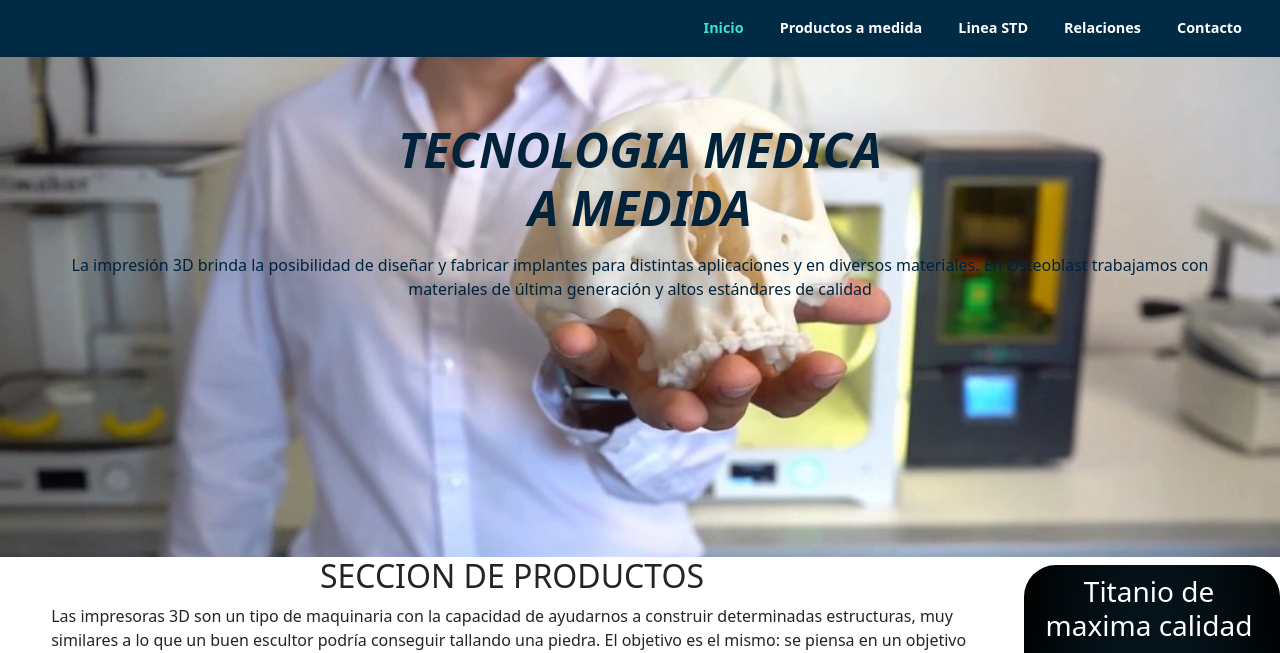
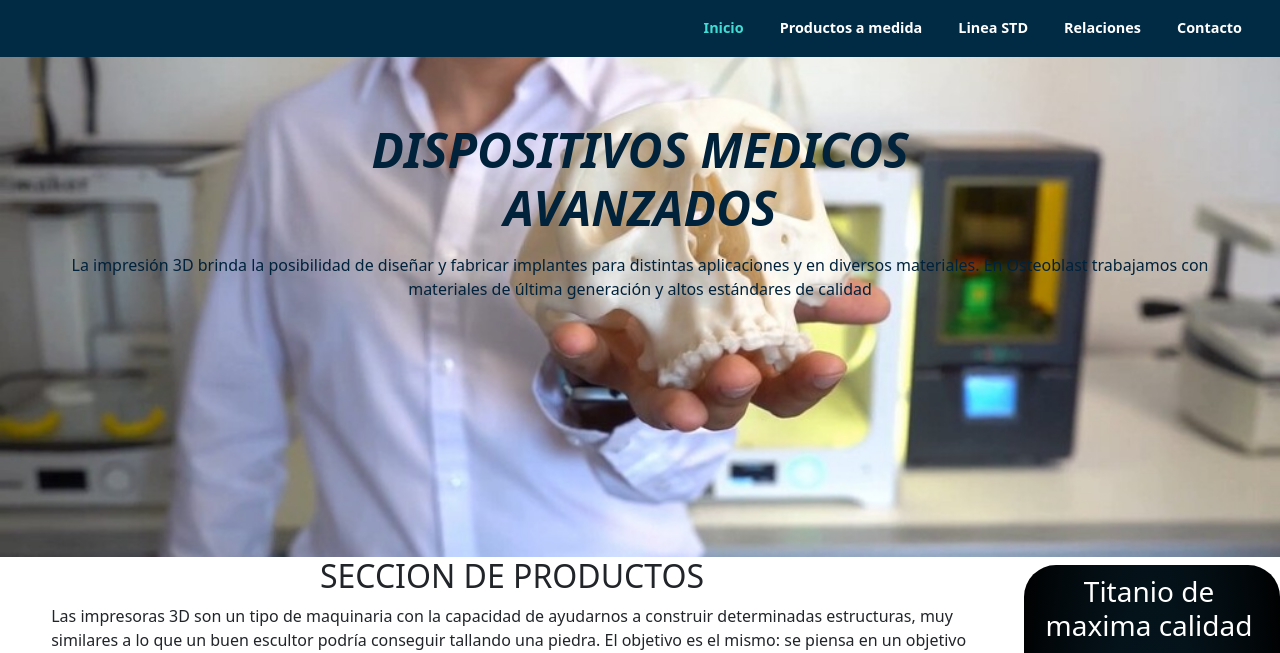
Before and after one commit to sebagn/osteoblast-web, a website: page index.html in a window 1280 px wide. Shown: the part 46-699 px from the top of the page. Drawn offline with nearby package versions, Linux system fonts and the light colour scheme.

Commit message:
cambie de nuevo h1 index

```diff
--- a/index.html
+++ b/index.html
@@ -49,7 +49,7 @@
     </header>
 
     <section class="bienvenida">
-        <h1 class="bienvenida__titulo animacion__aparecer--2s">Tecnologia Medica <br> a medida</h1>
+        <h1 class="bienvenida__titulo animacion__aparecer--2s">Dispositivos medicos <br> avanzados</h1>
         <div class="bienvenida__foto">
             <p class="bienvenida__p animacion__aparecer--4s">La impresión 3D brinda la posibilidad de diseñar y fabricar implantes para distintas aplicaciones y en diversos materiales. En Osteoblast trabajamos con materiales de última generación y altos estándares de calidad</p>
         </div>
```
